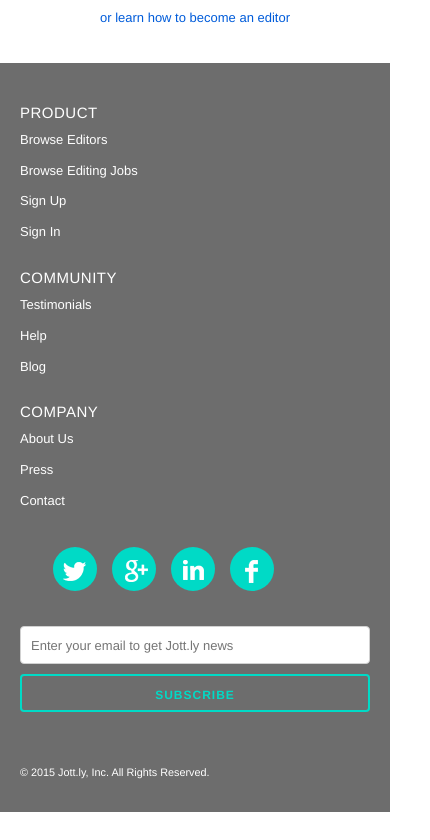
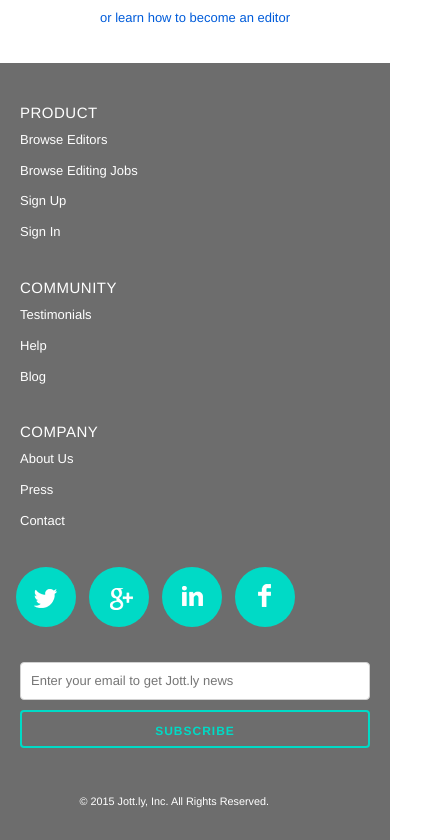
Before and after one commit to astridparisUX/Jottly, a website: page index.html in a window 390 px wide. Shown: the part 2662-3502 px from the top of the page, 430 px wide, since content can reach past the window. Before the commit the page ends 3474 px from the top, so only its background shows below. Drawn offline with Linux system fonts and the light colour scheme.

Commit message:
Made social icons larger when viewing on small screens

```diff
--- a/css/styles.css
+++ b/css/styles.css
@@ -244,7 +244,6 @@ input[type="button"].button-primary:focus {
   float: right;
   list-style: none;
 }
-    /* Larger than mobile */
     @media only screen and (max-width: 399px) {
       #header ul {
         float: none;
@@ -255,14 +254,12 @@ input[type="button"].button-primary:focus {
   display: inline-block;
   margin: 0 0 0 40px;
 }
-    /* Larger than mobile */
     @media only screen and (max-width: 399px) {
       #header ul li {
         display: block;
         margin: 0;
       }
     }
-
 
 #header ul li div {
   margin-top: 10px;
@@ -277,7 +274,6 @@ input[type="button"].button-primary:focus {
   top:  50%;
   transform: translateY(20%);
 }
-    /* Larger than mobile */
     @media only screen and (max-width: 399px) {
       #header-nav {
         padding-top: 1.3rem;
@@ -287,7 +283,6 @@ input[type="button"].button-primary:focus {
 #logo {
     padding-bottom: 25px;
 }
-    /* Larger than mobile */
     @media only screen and (max-width: 399px) {
       #logo {
         padding-bottom: 5px;
@@ -302,7 +297,6 @@ input[type="button"].button-primary:focus {
     margin: 0;
     padding: 0;
 }
-    /* Larger than mobile */
     @media only screen and (max-width: 399px) {
       #hero, #hero-overlay {
         height: 230px;
@@ -316,7 +310,6 @@ input[type="button"].button-primary:focus {
   color: #fff;
   margin-top: 93px;
 }
-    /* Larger than mobile */
     @media only screen and (max-width: 399px) {
       #hero {
         background-position: top 0px center;
@@ -335,7 +328,6 @@ input[type="button"].button-primary:focus {
   top:  50%;
   transform: translateY(65%);
 }
-    /* Larger than mobile */
     @media only screen and (max-width: 399px) {
       #hero-button {
         text-align: center;
@@ -343,13 +335,11 @@ input[type="button"].button-primary:focus {
       }
     }
 
-
 #hero-copy {
   position: relative;
   top:  0;
   transform: translateY(-45%);
 }
-    /* Larger than mobile */
     @media only screen and (max-width: 399px) {
       #hero-copy {
         text-align: center;
@@ -371,6 +361,7 @@ input[type="button"].button-primary:focus {
         margin-bottom: 27px;
       }
     }
+
 
 /*** STEPS ***/
 #steps {
@@ -434,6 +425,7 @@ input[type="button"].button-primary:focus {
   margin-bottom: -7px;
 }
 
+
 /*** FEATURES ***/
 .circle {
   background: #fff;
@@ -451,9 +443,19 @@ input[type="button"].button-primary:focus {
     }
   }
 
+.circle #calendar {
+  margin-left: 21%;
+  margin-top: 24%;
+}
+
 .circle #collaborate {
   margin-left: 18%;
   margin-top: 24%;
+}
+
+.circle #milestone {
+  margin-left: 27%;
+  margin-top: 33%;
 }
 
 .circle #profile {
@@ -461,15 +463,6 @@ input[type="button"].button-primary:focus {
   margin-top: 27%;
 }
 
-.circle #milestone {
-  margin-left: 27%;
-  margin-top: 33%;
-}
-
-.circle #calendar {
-  margin-left: 21%;
-  margin-top: 24%;
-}
 
 #features {
   padding-bottom: 3.0rem;
@@ -477,25 +470,29 @@ input[type="button"].button-primary:focus {
 }
   @media only screen and (max-width: 399px) {
     #features {
+      padding-bottom: 2.5rem;
       padding-top: 4.0rem;
-      padding-bottom: 2.5rem;
     }
   }
+
   @media only screen and (max-width: 399px) {
     #features h2 {
       font-size: 1.9rem;
     }
   }
+
   @media only screen and (max-width: 399px) {
     #features img {
       display: none;
     }
   }
+
   @media only screen and (max-width: 399px) {
     #features p {
       margin-bottom: 0;
     }
   }
+
 
 /*** QUOTES ***/
 #quotes, #quotes-overlay {
@@ -524,15 +521,10 @@ input[type="button"].button-primary:focus {
   margin-left: 55px;
 }
 
-#quotes-padding {
-  padding-bottom: 2.0rem;
-  padding-top: 10.5rem;
-}
-  @media only screen and (max-width: 399px) {
-    #quotes-padding {
-      padding-top: 7.0rem;
-      padding-bottom: 1.0rem;
-    }
+.quotes-author {
+    color: #666666;
+    font-weight: 600;
+    margin-top: -20px;
 }
 
 .quotes-avatar {
@@ -554,16 +546,21 @@ input[type="button"].button-primary:focus {
     }
   }
 
-.quotes-author {
-    color: #666666;
-    font-weight: 600;
-    margin-top: -20px;
-}
-
 #quotes-mark {
   float: left;
   margin-left: 20px;
   width: 7%;
+}
+
+#quotes-padding {
+  padding-bottom: 2.0rem;
+  padding-top: 10.5rem;
+}
+  @media only screen and (max-width: 399px) {
+    #quotes-padding {
+      padding-bottom: 1.0rem;
+      padding-top: 7.0rem;
+    }
   }
 
 
@@ -574,8 +571,8 @@ input[type="button"].button-primary:focus {
 }
   @media only screen and (max-width: 399px) {
     #final-cta {
+      padding-bottom: 0.9rem;
       padding-top: 3.7rem;
-      padding-bottom: 0.9rem;
     }
   }
 
@@ -585,6 +582,30 @@ input[type="button"].button-primary:focus {
 
 
 /*** FOOTER***/
+.button-subscribe {
+  float: right;
+}
+   @media only screen and (max-width: 399px) {
+    .button-subscribe {
+      margin-top: -5px;
+      width: 100%;
+    }
+  }
+
+.copyright {
+  color: #fff;
+  font-size: smaller;
+  font-weight: 100;
+  margin-top: 10px;
+  margin-left: 0;
+}
+   @media only screen and (max-width: 399px) {
+    .copyright {
+      margin-left: 17%;
+      margin-top: 10%;
+    }
+  }
+
 .footer {
   background-color: #6d6d6d;
   font-size: 13px;
@@ -598,25 +619,17 @@ input[type="button"].button-primary:focus {
     }
   }
 
-.footer ul li a {
-  color: #fff;
-}
-
 .footer ul {
   list-style: none;
 }
+  @media only screen and (max-width: 399px) {
+    .footer ul {
+        margin-bottom: 3.5rem;
+    }
+  }
 
-.copyright {
+.footer ul li a {
   color: #fff;
-  font-size: smaller;
-  font-weight: 100;
-  margin-top: 10px;
-  margin-left: 0;
-}
-   @media only screen and (max-width: 399px) {
-    .copyright {
-      margin-top: 12%;
-    }
 }
 
 .form-subscribe {
@@ -628,18 +641,6 @@ input[type="button"].button-primary:focus {
       width: 100%;
     }
   }
-
-.button-subscribe {
-  float: right;
-}
-   @media only screen and (max-width: 399px) {
-    .button-subscribe {
-      margin-top: -5px;
-      width: 100%;
-    }
-  }
-
-
 
 input[type="email"]:focus,
 input[type="number"]:focus,
@@ -657,8 +658,7 @@ select:focus {
 @media only screen and (max-width: 399px) {
   .social {
     float: left;
-      margin-left: 5%;
-      margin-top: 3%;
+    margin-left: -5%;
   }
 }
 
@@ -674,26 +674,43 @@ select:focus {
   text-align: center;
   width: 44px;
 }
-
  @media only screen and (max-width: 399px) {
     .social-circles {
-      margin-left: 15px;
+      height: 60px;
+      margin-left: 13px;
+      width: 60px;
     }
   }
 
 .social-circles #twitter {
   margin-top: 33%;
 }
+   @media only screen and (max-width: 399px) {
+    .social-circles #twitter {
+      margin-top: 37%;
+    }
+  }
 
 .social-circles #google {
   margin-left: 12%;
   margin-top: 28%;
+}
+ @media only screen and (max-width: 399px) {
+    .social-circles #google {
+      margin-left: 9%;
+      margin-top: 35%;
+    }
   }
 
 .social-circles #linkedin {
   margin-left: 4%;
   margin-top: 29%;
 }
+ @media only screen and (max-width: 399px) {
+    .social-circles #linkedin {
+      margin-top: 32%;
+    }
+  }
 
 .social-circles #facebook {
   margin-left: -1%;
```
Lines whose indentation alone changed are shown as unchanged.
